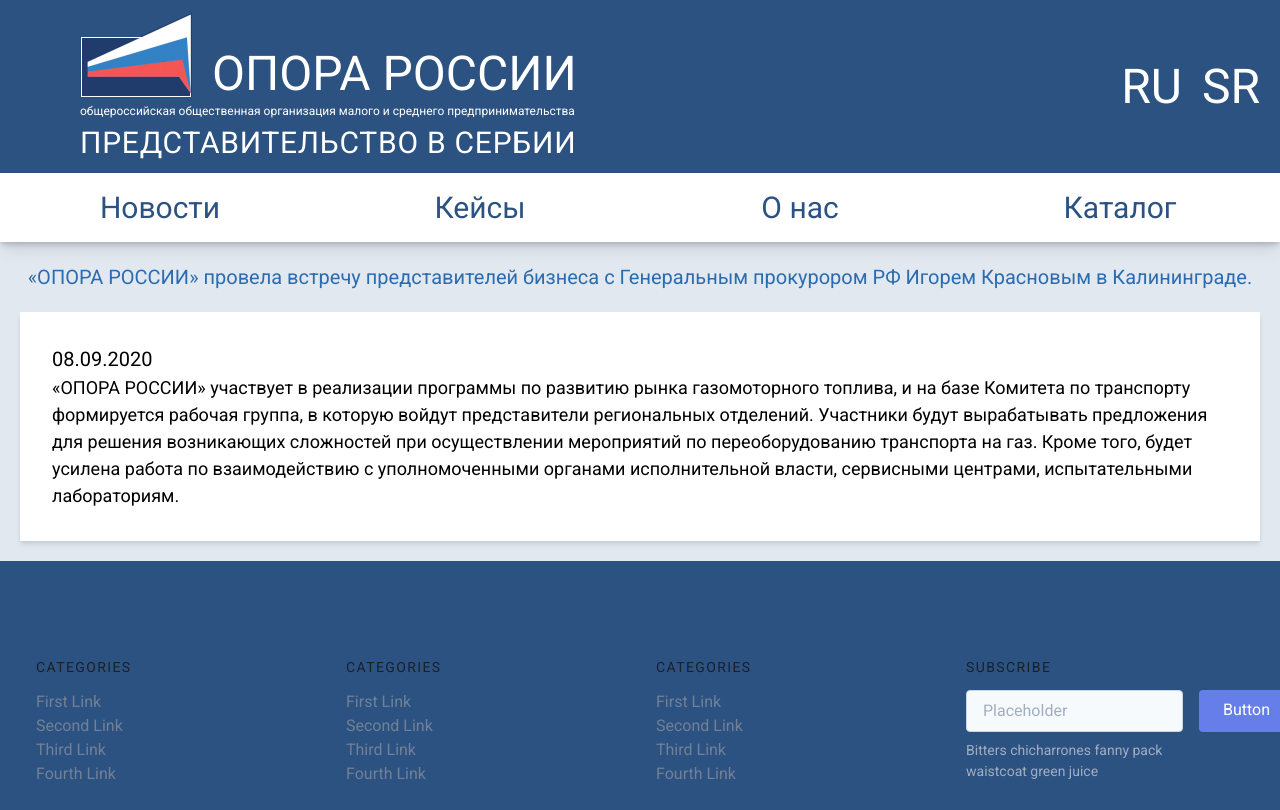
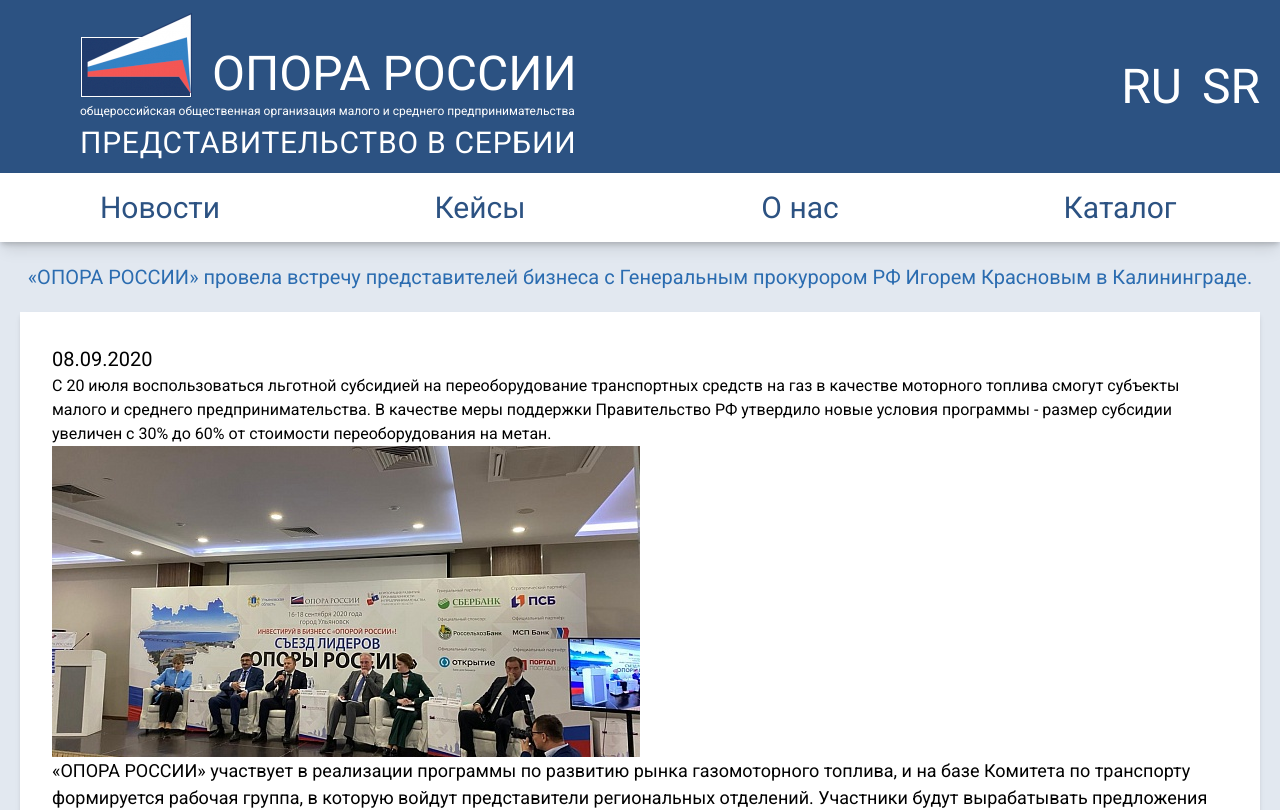
Before and after one commit to OporaRuSr/opora-ru-sr, a Next.js app: page /ru/news/2020-08-29-dom in a window 1280 px wide. Shown: the top 810 px of the page. Built offline with nearby package versions, Linux system fonts and the light colour scheme.

Commit message:
update blog page

```diff
--- a/api/index.js
+++ b/api/index.js
@@ -53,7 +53,7 @@
   const meta = matter(fileContent)
   // console.log('getBlogPage', meta)
   return {
-    title: meta.data.title,
+    meta: meta.data,
     content: meta.content
   }
 }
--- a/components/BlogPage.jsx
+++ b/components/BlogPage.jsx
@@ -5,9 +5,9 @@
 export default function BlogPage({lang, payload}) {
   // console.log('BlogPage props: ', lang, payload)
   return (
-    <Layout lang={lang} title={payload.title}>
+    <Layout lang={lang} title={payload.meta.title}>
       <div className="w-full mt-5 text-center text-blue-700 text-xl">
-         <h1>{payload.title}</h1>
+         <h1>{payload.meta.title}</h1>
       </div>
       <div className=" my-5 py-8 lg:mx-5 bg-white shadow-md">
         <div className="mx-8 ">
@@ -15,7 +15,8 @@
             <p >08.09.2020</p>
           </div>
           <div>
-
+            {payload.meta.description}
+            <img src={payload.meta.newsimage} />
           </div>
           <div className="text-lg">
               <ReactMarkdown source={payload.content} />
```
